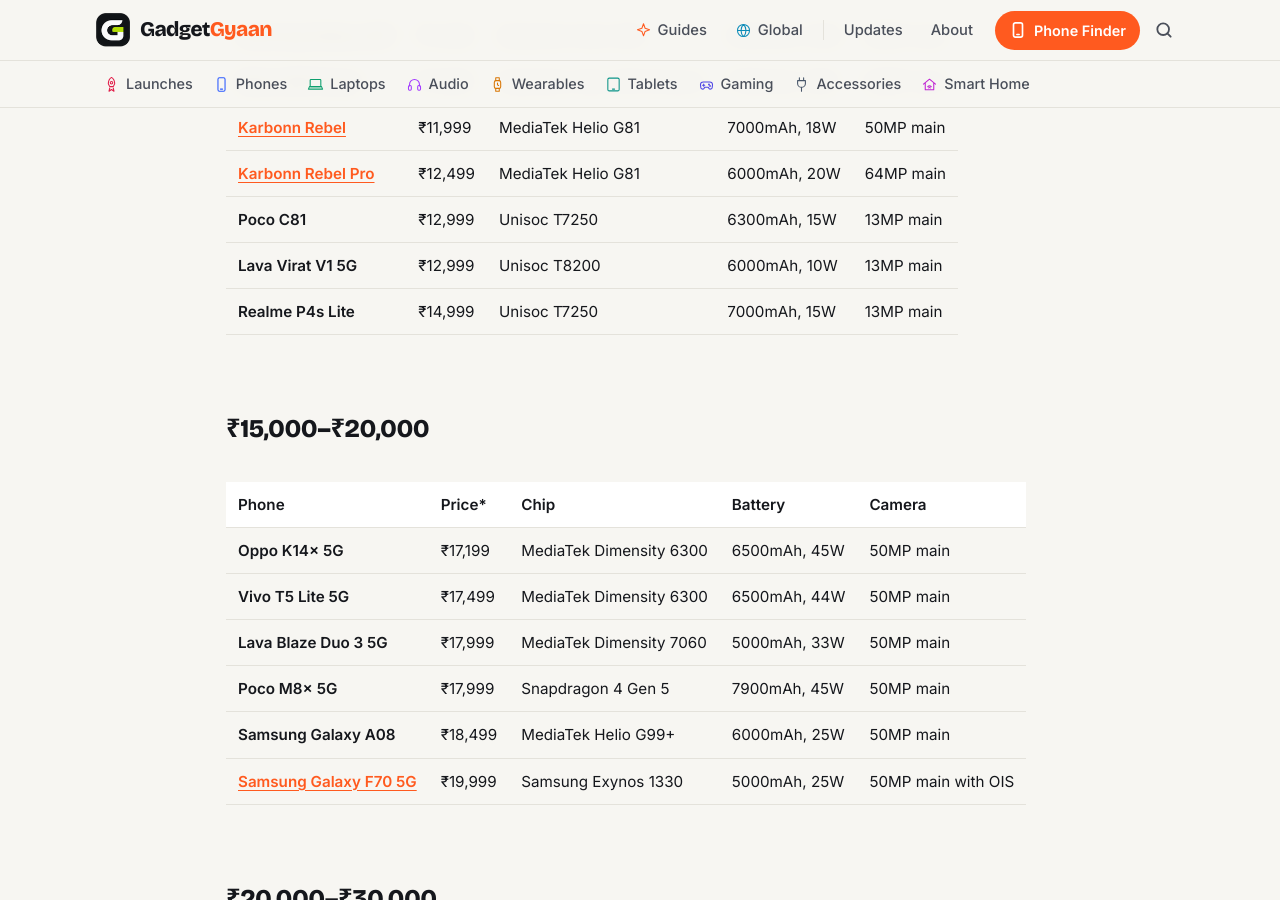
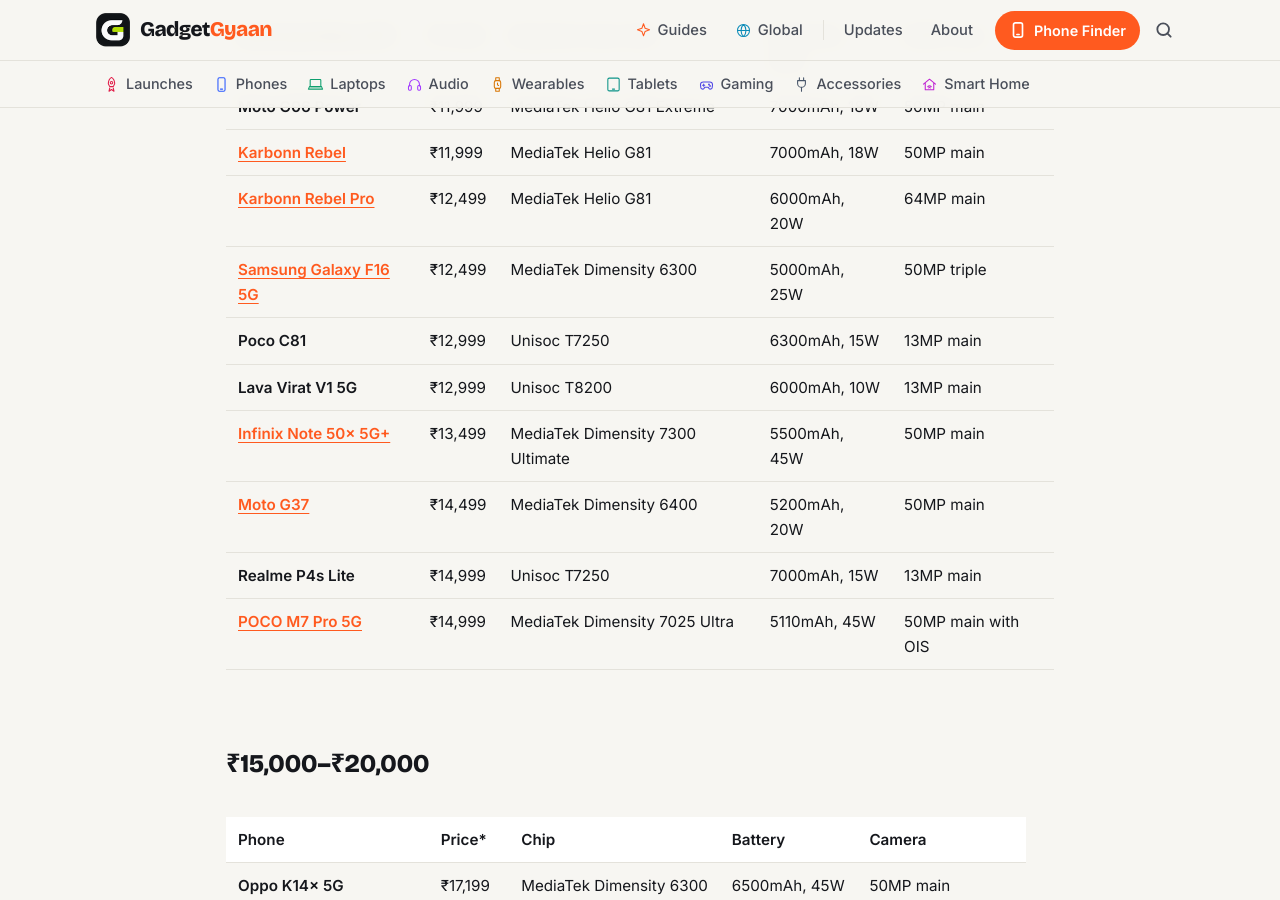
Before and after one commit to kiteksood167/kiteksood167.github.io, a Jekyll site: the page built from phones-by-budget.md, in a window 1280 px wide and 900 px high, scrolled down 763 px. Built offline with Jekyll 4.4.1, drawn with Linux system fonts in a browser that asks for light colours.

Commit message:
Phone Finder: add 4 phones under 15k from 17 Nov guide, price check 22 Nov
Co-Authored-By: Claude Opus 5.5 <noreply@anthropic.com>
Claude-Session: https://claude.ai/code/session_019q2TsaYyUfQwBS5iqKAhGu

```diff
--- a/_data/phone_finder.yml
+++ b/_data/phone_finder.yml
@@ -131,6 +131,74 @@ phones:
     updates: 1
     fiveg: false
     query: Realme P4s Lite
+  - name: POCO M7 Pro 5G
+    brand: Poco
+    os: android
+    price: 14999
+    chip: MediaTek Dimensity 7025 Ultra
+    screen: 6.67" FHD+ AMOLED, 120Hz
+    size: 6.67
+    mah: 5110
+    charge: 45W
+    cam: 50MP main with OIS
+    gaming: 2
+    camera: 3
+    display: 3
+    updates: 2
+    fiveg: true
+    query: POCO M7 Pro 5G 6GB 128GB
+    post: /best-phones-under-15000-india/
+  - name: Infinix Note 50x 5G+
+    brand: Infinix
+    os: android
+    price: 13499
+    chip: MediaTek Dimensity 7300 Ultimate
+    screen: 6.67" HD+ LCD, 120Hz
+    size: 6.67
+    mah: 5500
+    charge: 45W
+    cam: 50MP main
+    gaming: 3
+    camera: 2
+    display: 2
+    updates: 1
+    fiveg: true
+    query: Infinix Note 50x 5G
+    post: /best-phones-under-15000-india/
+  - name: Samsung Galaxy F16 5G
+    brand: Samsung
+    os: android
+    price: 12499
+    chip: MediaTek Dimensity 6300
+    screen: 6.7" FHD+ AMOLED, 90Hz
+    size: 6.7
+    mah: 5000
+    charge: 25W
+    cam: 50MP triple
+    gaming: 2
+    camera: 2
+    display: 3
+    updates: 4
+    fiveg: true
+    query: Samsung Galaxy F16 5G
+    post: /best-phones-under-15000-india/
+  - name: Moto G37
+    brand: Motorola
+    os: android
+    price: 14499
+    chip: MediaTek Dimensity 6400
+    screen: 6.7" HD+ LCD, 120Hz
+    size: 6.7
+    mah: 5200
+    charge: 20W
+    cam: 50MP main
+    gaming: 2
+    camera: 2
+    display: 2
+    updates: 1
+    fiveg: true
+    query: Moto G37
+    post: /best-phones-under-15000-india/
 
   # ---------- ₹15,000 – ₹20,000 ----------
   - name: Samsung Galaxy A08
```
